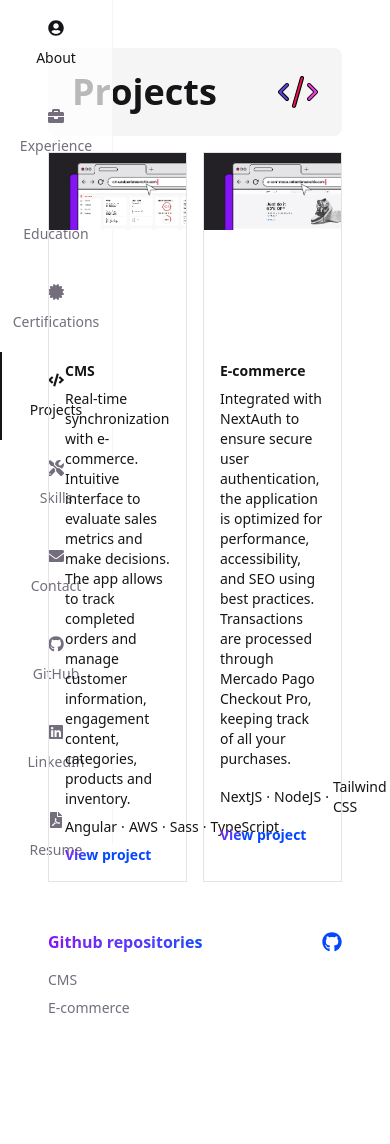
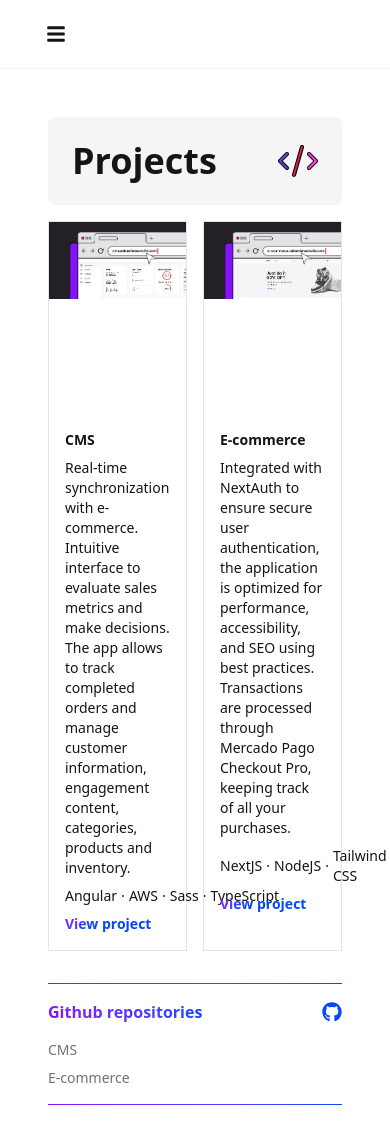
Before and after one commit to seba-sanchis/portfolio-v2, a Next.js app: page /projects in a window 390 px wide. Shown: the top 1144 px of the page. Before the commit the page ends 1082 px from the top, so only its background shows below. Built offline with nearby package versions, Linux system fonts and the light colour scheme.

Commit message:
responsive navbar

```diff
--- a/app/projects/page.tsx
+++ b/app/projects/page.tsx
@@ -33,7 +33,7 @@
           ))}
         </div>
 
-        <div className="flex flex-col gap-4 mt-8 py-4 border-solid [border-image-slice:1] [border-image-width:1px_0] [border-image:var(--purple-to-blue-horizontal-gradient)]">
+        <div className="flex flex-col gap-4 mt-8 py-4 border-solid [border-block-width:1px] [border-image:var(--purple-to-blue-horizontal-gradient)1]">
           <div className="flex justify-between items-center font-semibold">
             <h3 className="text-transparent bg-clip-text [background-image:var(--purple-to-blue-horizontal-gradient)]">
               Github repositories
--- a/components/Navbar.tsx
+++ b/components/Navbar.tsx
@@ -1,16 +1,39 @@
 "use client";
 
+import { useState } from "react";
+import { usePathname } from "next/navigation";
 import Link from "next/link";
-import { usePathname } from "next/navigation";
 
 import { sections, socialMedia } from "@/constants";
+import { FaBars, FaTimes } from "react-icons/fa";
 
 export default function Navbar() {
   const pathName = usePathname();
+  const [isOpen, setIsOpen] = useState(false);
 
   return (
-    <nav className="flex flex-col justify-between fixed top-0 left-0 bottom-0 border-e border-[--septenary-contrast] bg-transparent-background">
-      <ul>
+    <>
+      <div
+        className={`flex sticky top-0 py-4 px-[38px] lg:hidden w-screen lg:-translate-y-full transition-transform duration-300 ease-in bg-transparent-background border-b border-[--septenary-contrast] z-30 ${
+          isOpen ? "-translate-y-full" : "translate-y-0"
+        }`}
+      >
+        <button className="p-2" onClick={() => setIsOpen(true)}>
+          <FaBars size={20} />
+        </button>
+      </div>
+      <nav
+        className={`flex flex-col justify-between fixed top-0 left-0 bottom-0 py-4 border-e border-[--septenary-contrast] bg-[var(--page-background)] lg:bg-transparent-background lg:py-0 lg:translate-x-0 transition-transform duration-300 ease-in z-30 ${
+          isOpen ? "translate-x-0" : "-translate-x-full"
+        }`}
+      >
+        <button
+          className="block self-center p-2 lg:hidden"
+          onClick={() => setIsOpen(false)}
+        >
+          <FaTimes size={20} />
+        </button>
+        <ul onClick={() => setIsOpen(false)}>
           {sections.map((section) => (
             <li
               key={section.name}
@@ -53,5 +76,6 @@
           ))}
         </ul>
       </nav>
+    </>
   );
 }
```
Also changed, not shown: app/globals.css (+10 -2 lines), components/Card.tsx (line endings or trailing spaces). Lines whose indentation alone changed are shown as unchanged.
